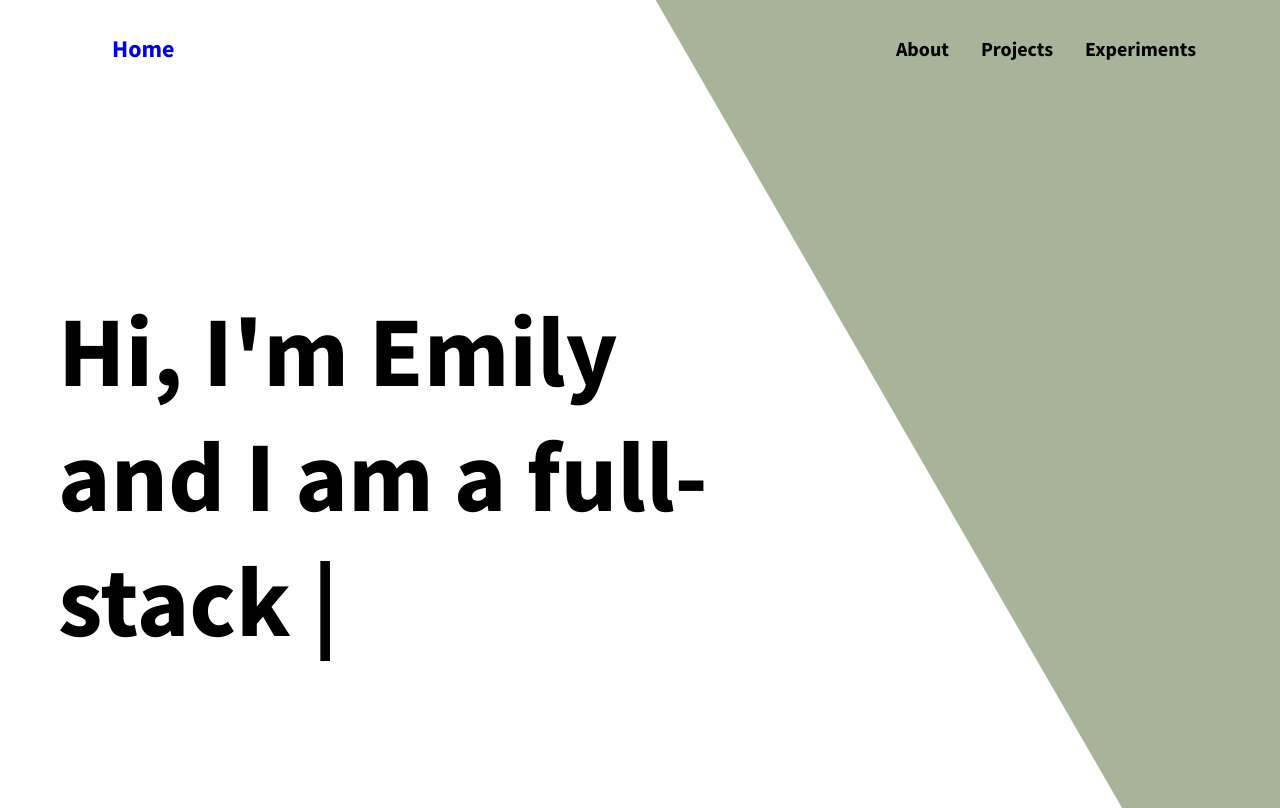
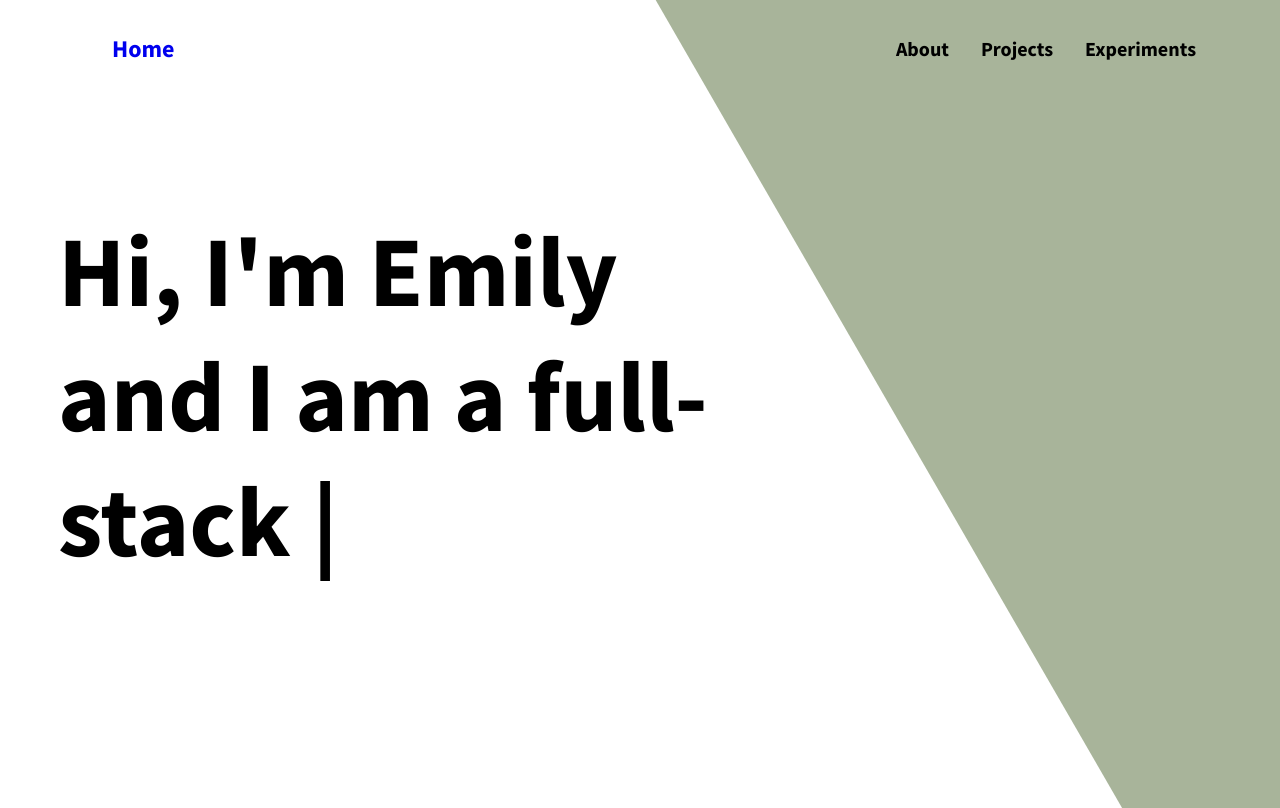
Before and after one commit to elim04/el-portfolio-project, a React (Create React App) app: page / in a window 1280 px wide. Built offline with nearby package versions, Linux system fonts and the light colour scheme.

Commit message:
change margin on intro sentance

```diff
--- a/src/components/Landing.scss
+++ b/src/components/Landing.scss
@@ -5,7 +5,7 @@
   font-weight: 700;
   font-size: 100px;
   width: 700px;
-  margin-top: 200px;
+  margin-top: 120px;
   margin-left: 50px;
 }
 
```
